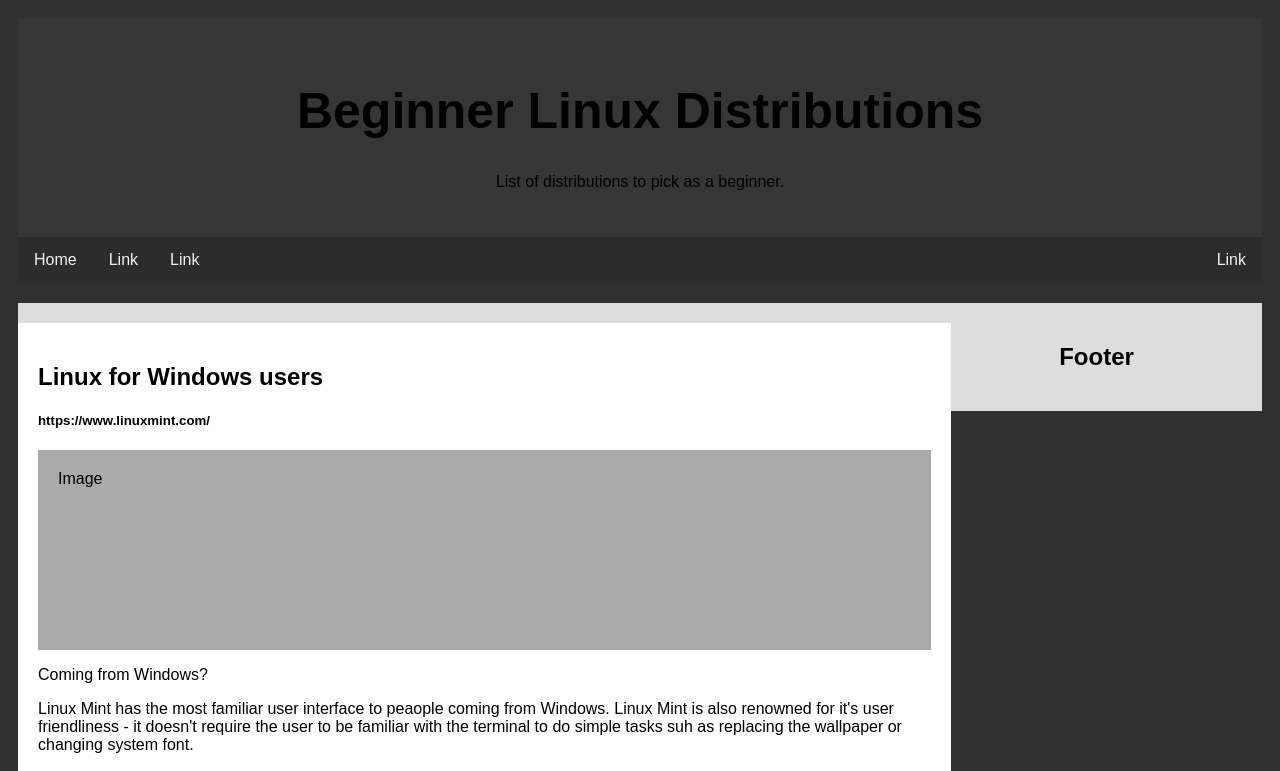
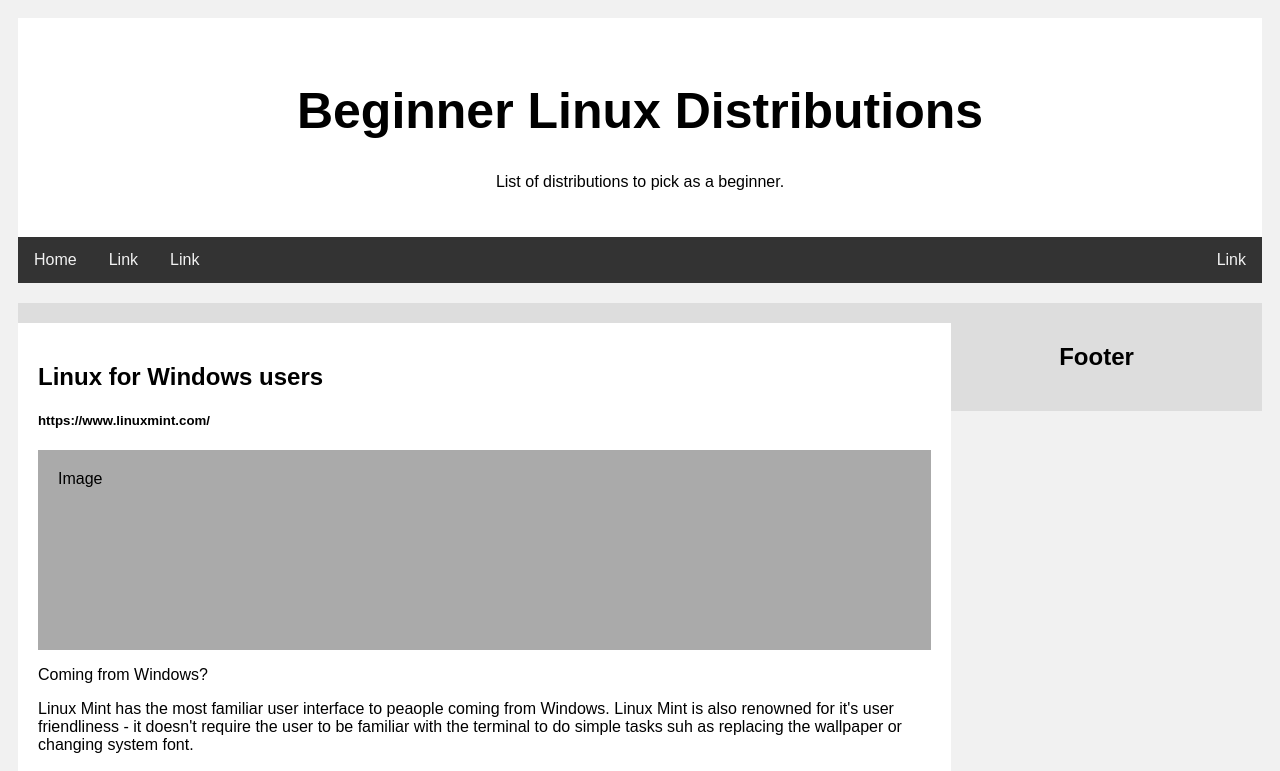
Before and after one commit to PieSeek/12-12-2024_ylesanne, a website: page index.html in a window 1280 px wide. Shown: the top 771 px of the page. Drawn offline with Linux system fonts and the light colour scheme.

Commit message:
Revert "Update"
This reverts commit df30526a8273d148c2ccce6ae62593ee4afdf6eb.

```diff
--- a/style.css
+++ b/style.css
@@ -5,14 +5,14 @@
 body {
     font-family: Arial;
     padding: 10px;
-    background: #303030;
+    background: #f1f1f1;
 }
 
 /* Header/Blog Title */
 .header {
     padding: 30px;
     text-align: center;
-    background: #363636;
+    background: white;
 }
 
 .header h1 {
@@ -22,7 +22,7 @@
 /* Style the top navigation bar */
 .topnav {
     overflow: hidden;
-    background-color: #2c2c2c;
+    background-color: #333;
 }
 
 /* Style the topnav links */
```
